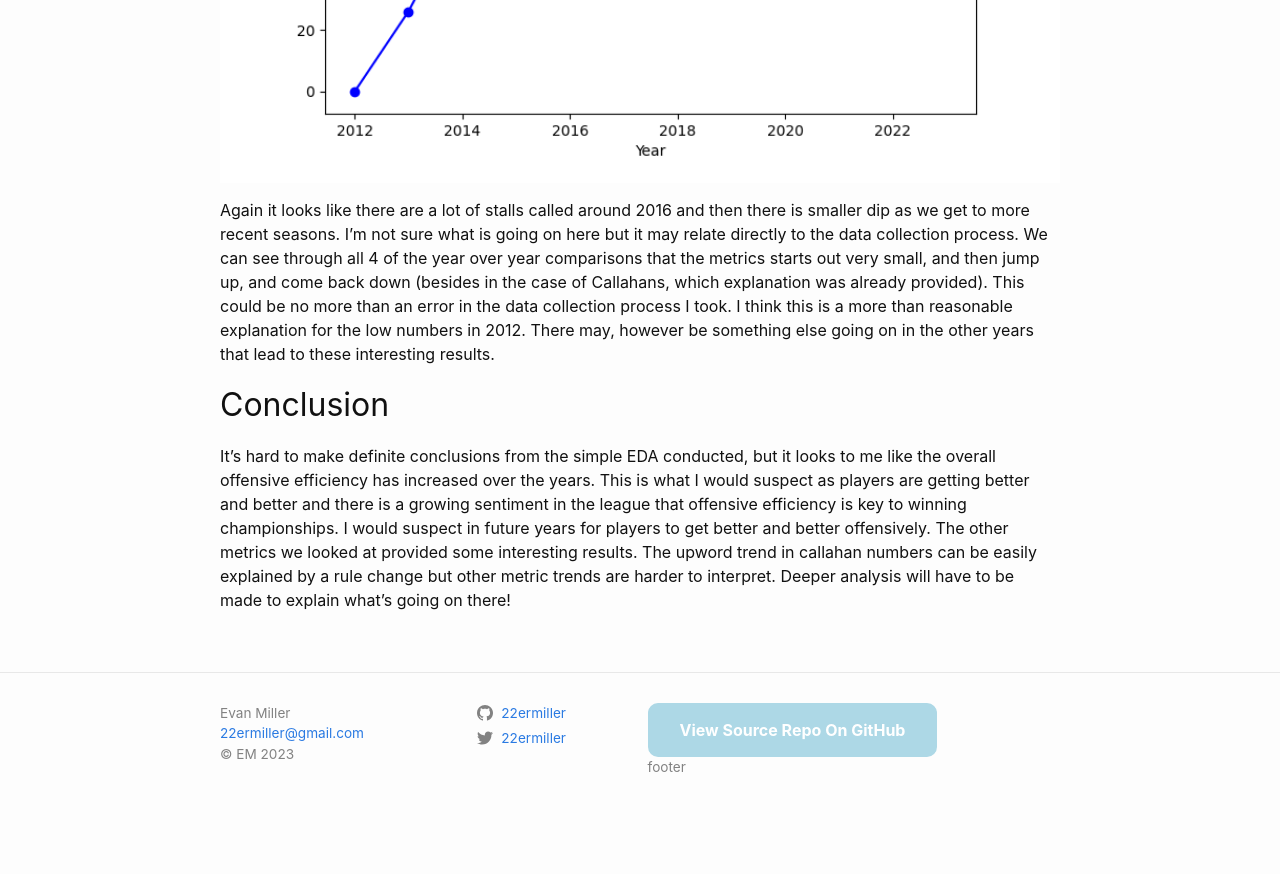
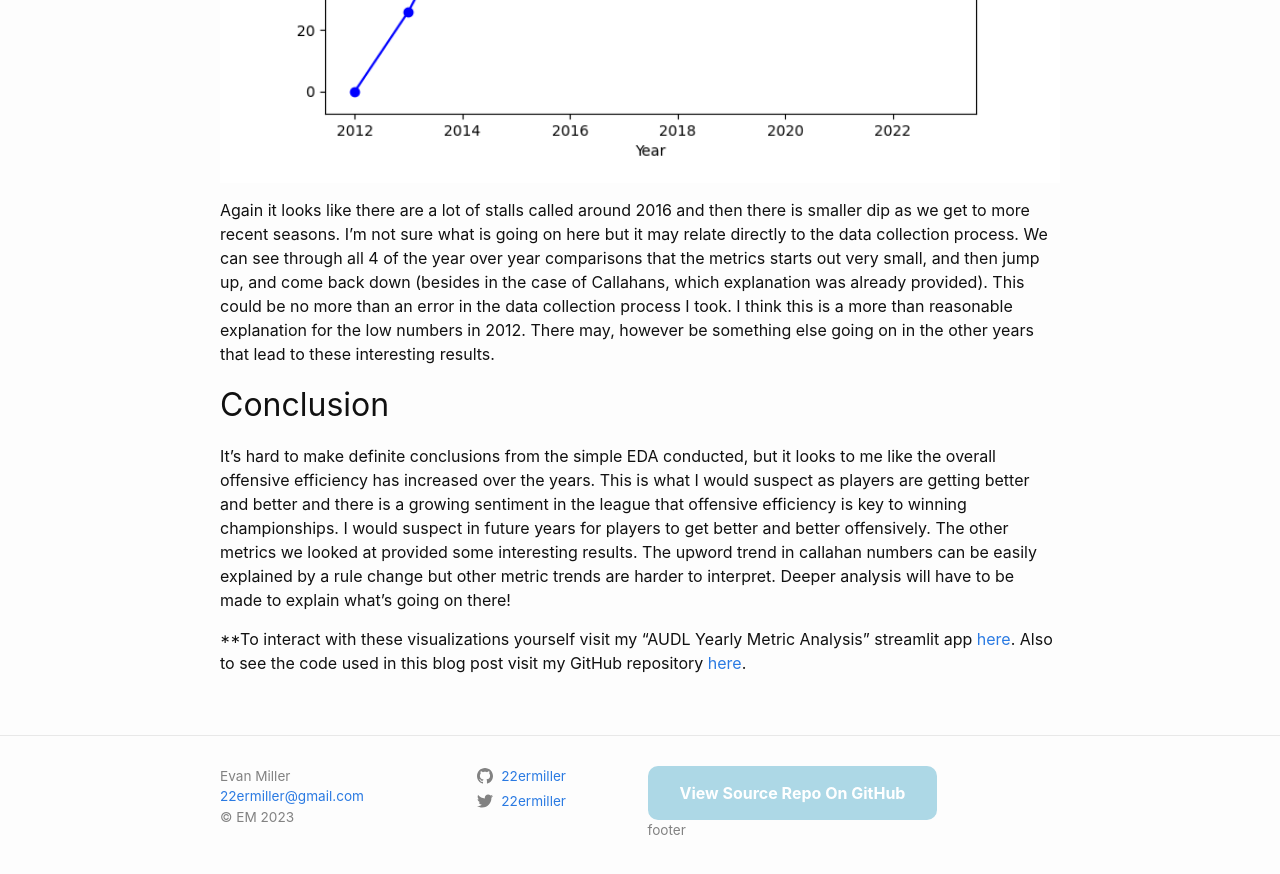
Before and after one commit to 22ermiller/blog, a Jekyll site: the page built from _posts/2023-12-11-project-eda.md, in a window 1280 px wide and 900 px high, scrolled down 6910 px. Shown: the top 874 px of the window. Built offline with Jekyll 4.4.1, drawn with Linux system fonts in a browser that asks for light colours; comment, search, counter and statistics services are not loaded; before the commit the page ends 7747 px from its top, so only the background shows below that.

Commit message:
edits to eda file

```diff
--- a/_posts/2023-12-11-project-eda.md
+++ b/_posts/2023-12-11-project-eda.md
@@ -92,3 +92,5 @@ Again it looks like there are a lot of stalls called around 2016 and then there
 ## Conclusion
 
 It's hard to make definite conclusions from the simple EDA conducted, but it looks to me like the overall offensive efficiency has increased over the years. This is what I would suspect as players are getting better and better and there is a growing sentiment in the league that offensive efficiency is key to winning championships. I would suspect in future years for players to get better and better offensively. The other metrics we looked at provided some interesting results. The upword trend in callahan numbers can be easily explained by a rule change but other metric trends are harder to interpret. Deeper analysis will have to be made to explain what's going on there!
+
+**To interact with these visualizations yourself visit my "AUDL Yearly Metric Analysis" streamlit app <a href="https://audlstatcomp-2mfyxgxzbrqlfymbp75rss.streamlit.app/" target="_blank">here</a>. Also to see the code used in this blog post visit my GitHub repository <a href="https://github.com/22ermiller/audl_stat_comp" target="_blank">here</a>.
```
